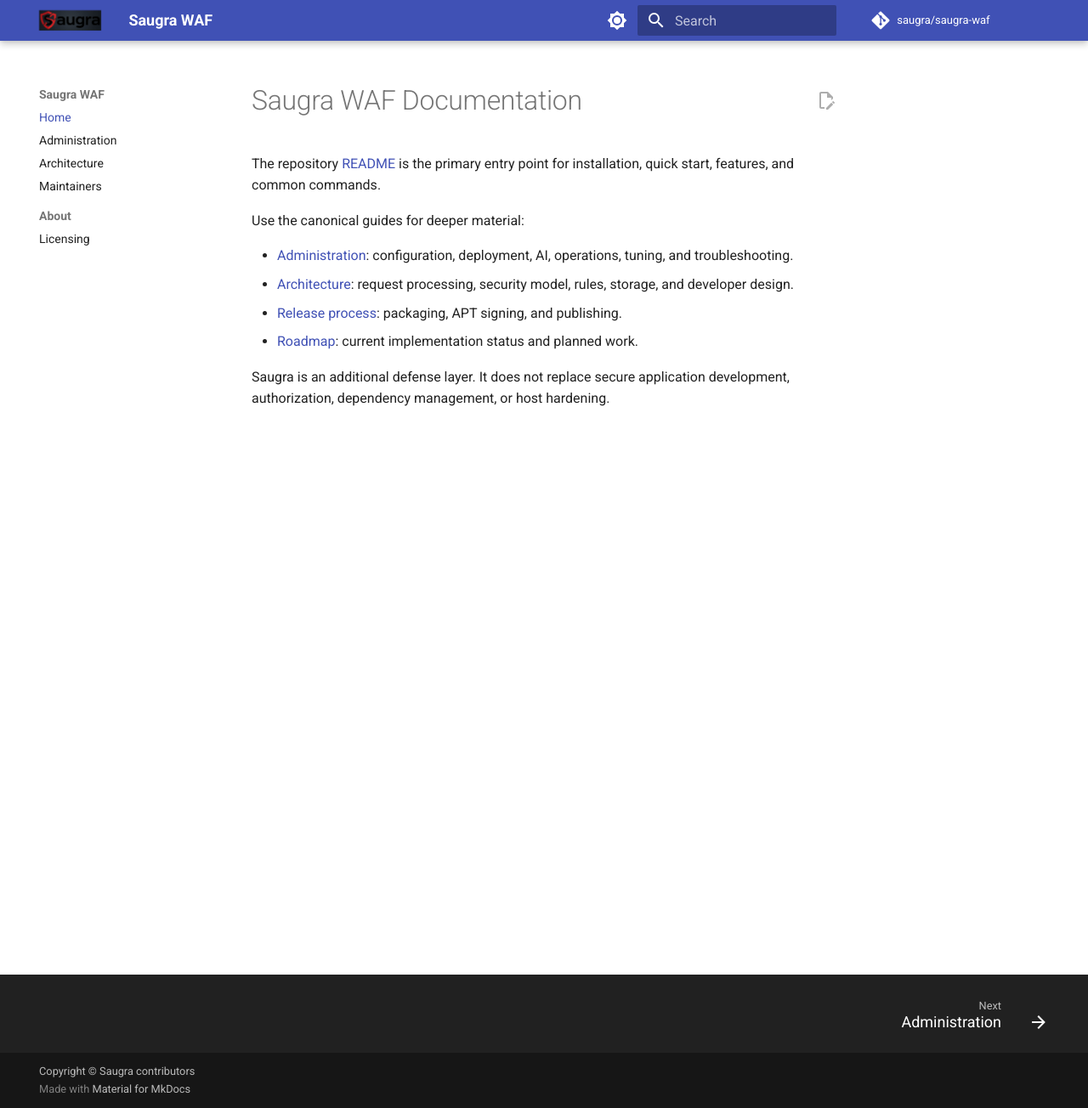
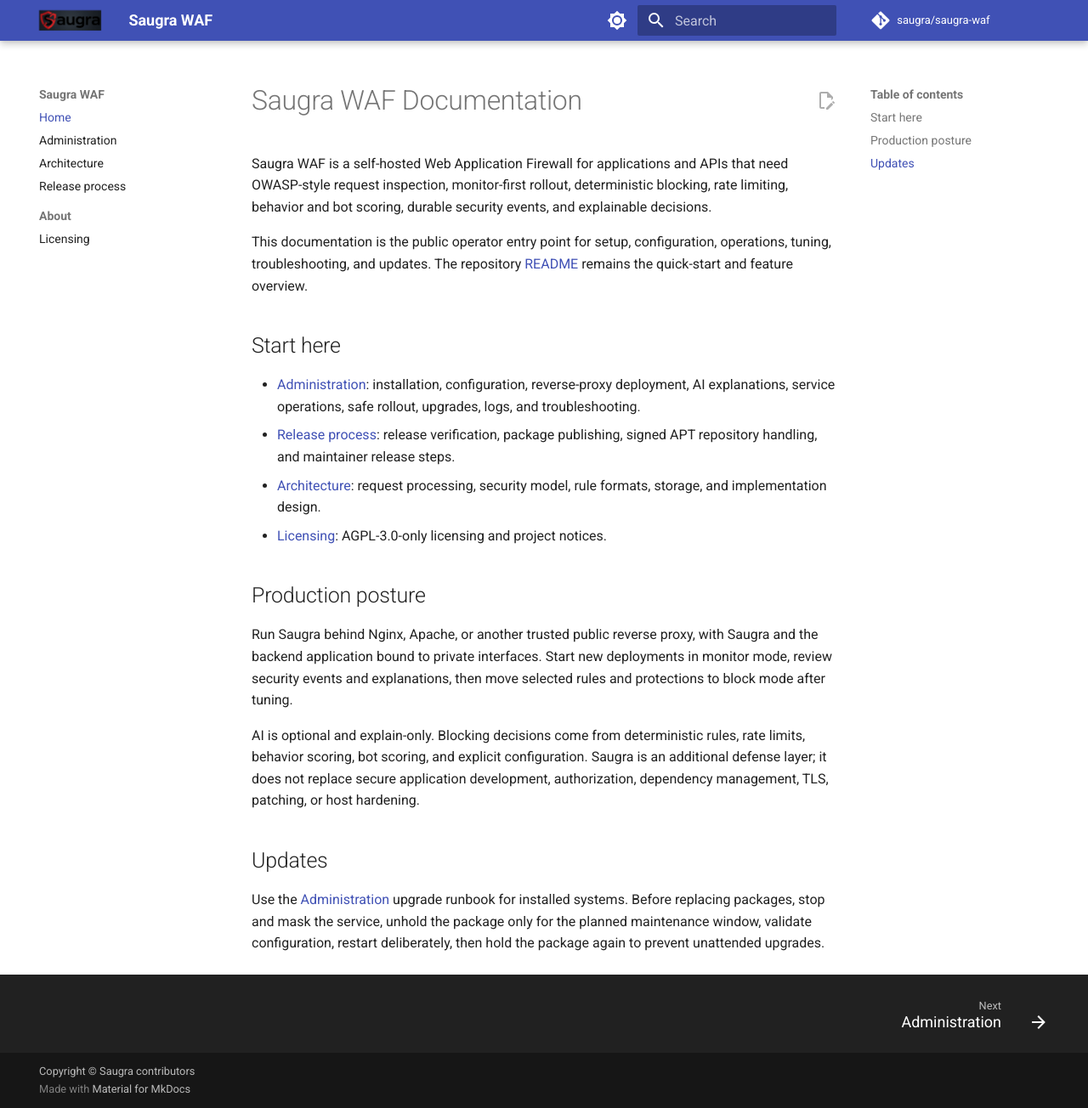
Before and after one commit to saugra/saugra-waf, an MkDocs documentation site: the page built from docs/index.md, in a window 1280 px wide and 1304 px high. Shown: the whole window at 85% size. Built offline with MkDocs 1.6.1 and Material for MkDocs 9.7.7, drawn with Linux system fonts in a browser that asks for light colours; comment, search, counter and statistics services are not loaded.

Commit message:
Polish public documentation entrypoint

```diff
--- a/docs/index.md
+++ b/docs/index.md
@@ -1,18 +1,43 @@
 # Saugra WAF Documentation
 
-The repository [README](https://github.com/saugra/saugra-waf#readme) is the
-primary entry point for installation, quick start, features, and common
-commands.
+Saugra WAF is a self-hosted Web Application Firewall for applications and APIs
+that need OWASP-style request inspection, monitor-first rollout, deterministic
+blocking, rate limiting, behavior and bot scoring, durable security events, and
+explainable decisions.
 
-Use the canonical guides for deeper material:
+This documentation is the public operator entry point for setup, configuration,
+operations, tuning, troubleshooting, and updates. The repository
+[README](https://github.com/saugra/saugra-waf#readme) remains the quick-start
+and feature overview.
 
-- [Administration](ADMIN_GUIDE.md): configuration, deployment, AI, operations,
-  tuning, and troubleshooting.
-- [Architecture](ARCHITECTURE.md): request processing, security model, rules,
-  storage, and developer design.
-- [Release process](RELEASE_PROCESS.md): packaging, APT signing, and publishing.
-- [Roadmap](https://github.com/saugra/saugra-waf/blob/main/ROADMAP.md): current
-  implementation status and planned work.
+## Start here
 
-Saugra is an additional defense layer. It does not replace secure application
-development, authorization, dependency management, or host hardening.
+- [Administration](ADMIN_GUIDE.md): installation, configuration, reverse-proxy
+  deployment, AI explanations, service operations, safe rollout, upgrades,
+  logs, and troubleshooting.
+- [Release process](RELEASE_PROCESS.md): release verification, package
+  publishing, signed APT repository handling, and maintainer release steps.
+- [Architecture](ARCHITECTURE.md): request processing, security model, rule
+  formats, storage, and implementation design.
+- [Licensing](LICENSING.md): AGPL-3.0-only licensing and project notices.
+
+## Production posture
+
+Run Saugra behind Nginx, Apache, or another trusted public reverse proxy, with
+Saugra and the backend application bound to private interfaces. Start new
+deployments in monitor mode, review security events and explanations, then
+move selected rules and protections to block mode after tuning.
+
+AI is optional and explain-only. Blocking decisions come from deterministic
+rules, rate limits, behavior scoring, bot scoring, and explicit configuration.
+Saugra is an additional defense layer; it does not replace secure application
+development, authorization, dependency management, TLS, patching, or host
+hardening.
+
+## Updates
+
+Use the [Administration](ADMIN_GUIDE.md#upgrade-to-the-newest-version) upgrade
+runbook for installed systems. Before replacing packages, stop and mask the
+service, unhold the package only for the planned maintenance window, validate
+configuration, restart deliberately, then hold the package again to prevent
+unattended upgrades.
--- a/mkdocs.yml
+++ b/mkdocs.yml
@@ -41,7 +41,7 @@
   - Home: index.md
   - Administration: ADMIN_GUIDE.md
   - Architecture: ARCHITECTURE.md
-  - Maintainers: RELEASE_PROCESS.md
+  - Release process: RELEASE_PROCESS.md
   - About:
       - Licensing: LICENSING.md
 
```
Also changed, not shown: README.md (+8 -2 lines), docs/ADMIN_GUIDE.md (+39 -7 lines), docs/RELEASE_PROCESS.md (+3 -0 lines).
